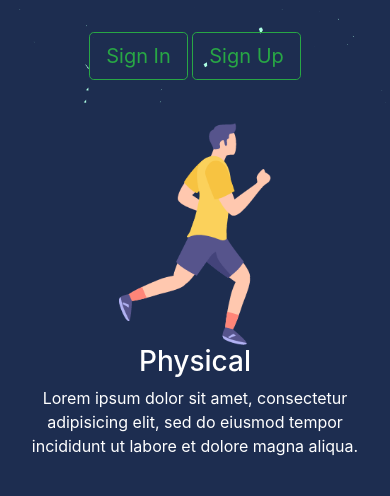
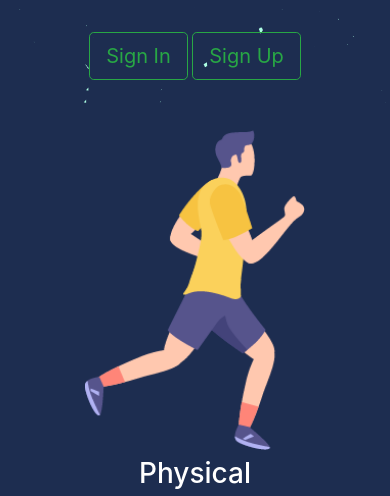
Before and after one commit to shubhammishra115/demo, a website: page index.html in a window 390 px wide. Shown: the part 514-1010 px from the top of the page. Drawn offline with nearby package versions, Linux system fonts and the light colour scheme.

Commit message:
Add files via upload

```diff
--- a/styles.css
+++ b/styles.css
@@ -128,8 +128,9 @@ footer{
   }
 
   .run-image{
-    height: 50%;
+    height: 70%;
     width: auto;
+    margin: 2%;
   }
 }
 
```
